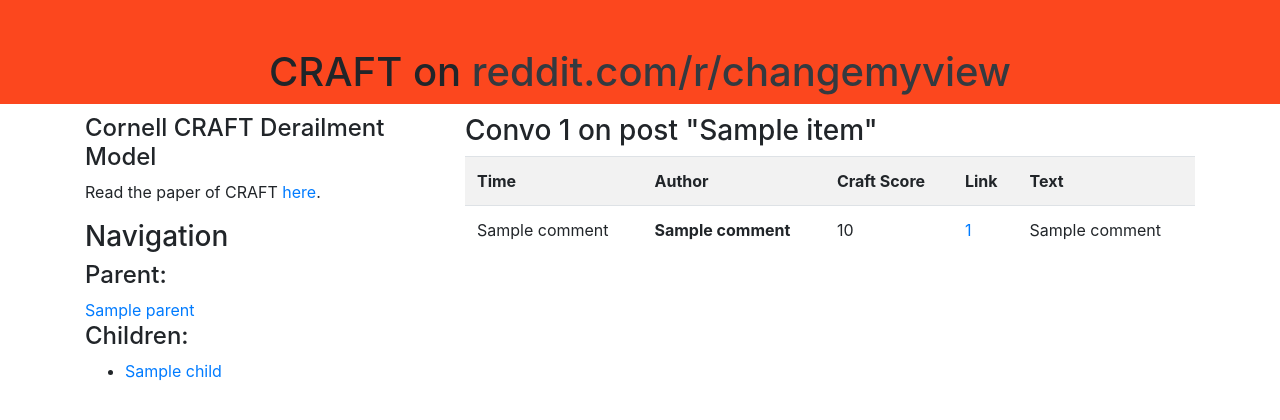
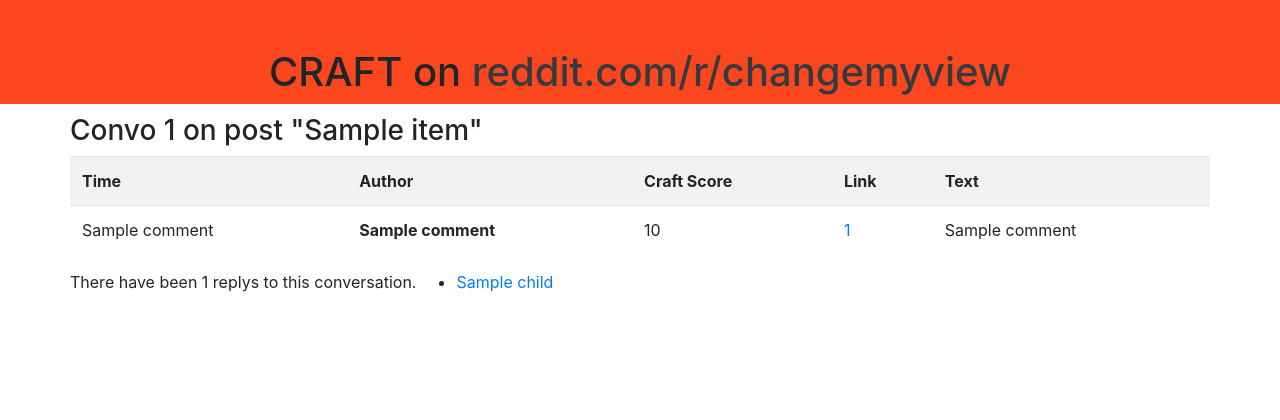
Before and after one commit to jschluger/CRAFT-frontend, a Flask app: page /convo in a window 1280 px wide. Shown: the part 56-476 px from the top of the page. Run offline with Flask 2, Linux system fonts and the light colour scheme; a database or web service that is not in the repository returns one stand-in record (values such as "Sample title"); data that the repository does not hold is empty; some libraries are stand-ins or nearby versions.

Commit message:
improving front end experience

```diff
--- a/data.py
+++ b/data.py
@@ -6,7 +6,7 @@
 BACKEND = 'http://0.0.0.0:8080'
 
 # k is the default number of ranked conversations to display when front end is first loaded
-k = 15
+k = 50
 
 ##############################################################
 # data & data structures needed for application, Do Not Modify
--- a/server/routes.py
+++ b/server/routes.py
@@ -22,14 +22,14 @@
     except Exception as e:
         print(f'got exception <{e}> while parsing arg k in /')
 
-    ftimes = api_interface.get_times_formatted()
-    this_time, franks = api_interface.get_ranks_formatted(k, t)
+    times = api_interface.get_times()
+    ranks = api_interface.get_ranks(k, t)
 
     return render_template('home.html',
                            backend=data.BACKEND,
-                           times=ftimes,
-                           ranks=franks,
-                           this_time=this_time,
+                           times=times['times'],
+                           ranks=ranks['ranking'],
+                           this_time=ranks['when'],
                            k=k)
 
 
@@ -65,4 +65,4 @@
 
 @routes.context_processor
 def base_data():
-    return dict(craft_thresh=0.548580, arrow_thresh=.2)
+    return dict(craft_thresh=0.548580, arrow_thresh=.2, format_time=api_interface.format_time)
--- a/server/templates/convo.html
+++ b/server/templates/convo.html
@@ -8,19 +8,6 @@
 
 <div class="container" style="padding-top:10px">
   <div class="row">
-    <div class="col-4">
-      <h4>Cornell CRAFT Derailment Model</h4>
-      <p> Read the paper of CRAFT <a href="https://arxiv.org/abs/1909.01362" target="_blank">here</a>. </p>
-      <h3>Navigation</h3>
-      <h4>Parent:</h4> <a href="{{ url_for('routes.convo', id=parent) }}">{{ parent }} </a>
-      <h4>Children:</h4>
-      <ul>
-	{% for child in children %}
-	<li><a href="{{ url_for('routes.convo', id=child) }}">{{ child }}</a></li>
-	{% endfor %}
-      </ul>
-    </div>
-    <div class="col">
     <table class="table table-striped table-hover">
       <h3>Convo {{ id }} on post "{{post_name}}"</h3>
       <tr>
@@ -32,7 +19,7 @@
       </tr>
       {% for comment in convo %}
       <tr>
-	  <td>{{comment[1]}}</td>
+	<td>{{ format_time(comment[1]) }}</td>
 	<th>{{ comment[5]  }}</th>
 	<td
 	  {% if comment[2] > 0.548580 %}
@@ -46,11 +33,15 @@
       </tr>
       {% endfor %}
     </table>
-    </div>
-
-  </div>
+    {% if children | length > 0 %}
+    There have been {{ children | length }} replys to this conversation.
+    <ul>
+      {% for child in children %}
+      <li><a href="{{ url_for('routes.convo', id=child) }}" style="stretched-link">{{ child }}</a></li>
+      {% endfor %}
+    </ul>
+    {% endif %}
   </div>
 </div>
 
-
 {% endblock %}
--- a/utils/api_interface.py
+++ b/utils/api_interface.py
@@ -3,7 +3,9 @@
 from pprint import pprint
 
 def format_time(t):
-    if t==-1:
+    if type(t) != int:
+        return t
+    elif t==-1:
         return "Live"
     else:
         return datetime.utcfromtimestamp(t).strftime("%I:%M:%S %p on %b %-d, %Y UTC")
@@ -30,13 +32,6 @@
     r = requests.post(data.BACKEND+'/viewtimes')
     return r.json()
 
-def get_times_formatted():
-    times = get_times()['times']
-    formatted = list(map(lambda t: (t, format_time(t)), times))
-
-    return formatted[::-1]
-
-
 def get_convo(i):
     args = {'id': i}
     # print(f'making backend request for convo {i}')
```
Also changed, not shown: server/templates/home.html (+4 -4 lines). Lines whose indentation alone changed are shown as unchanged.
